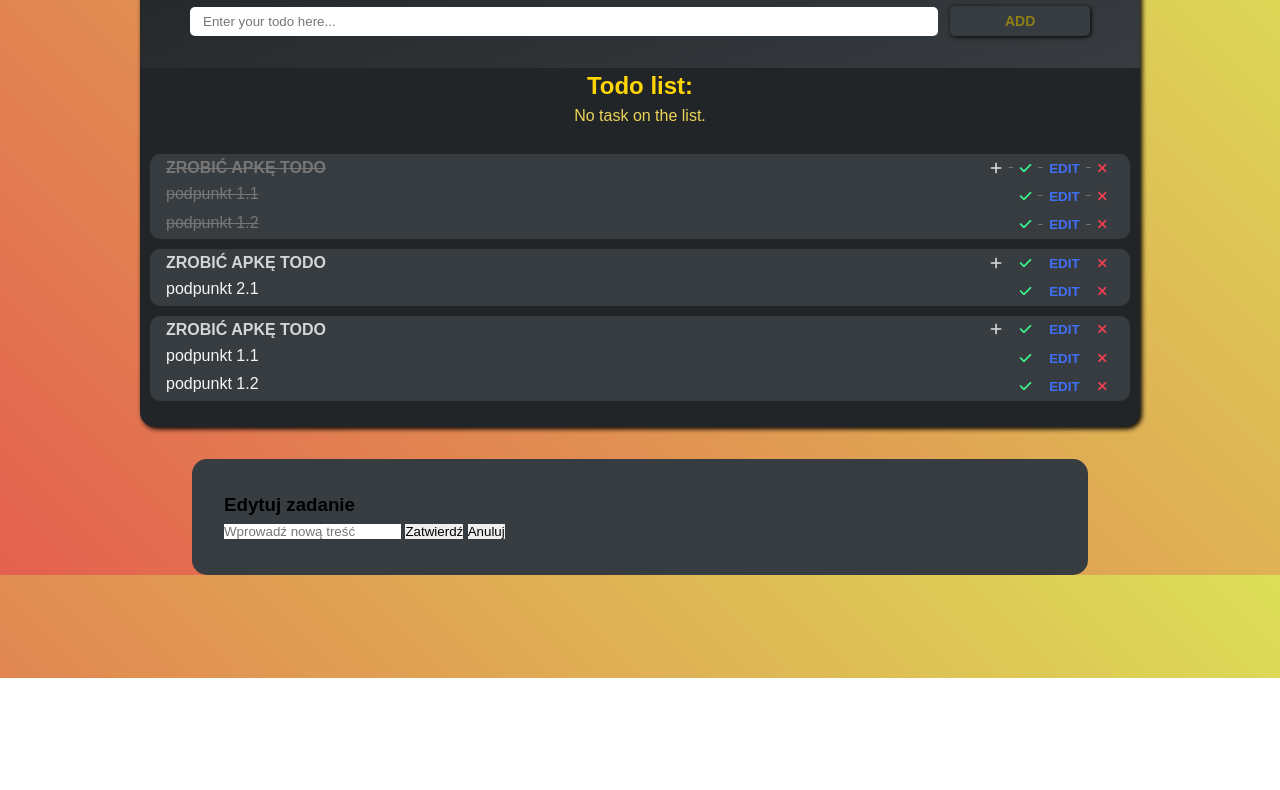
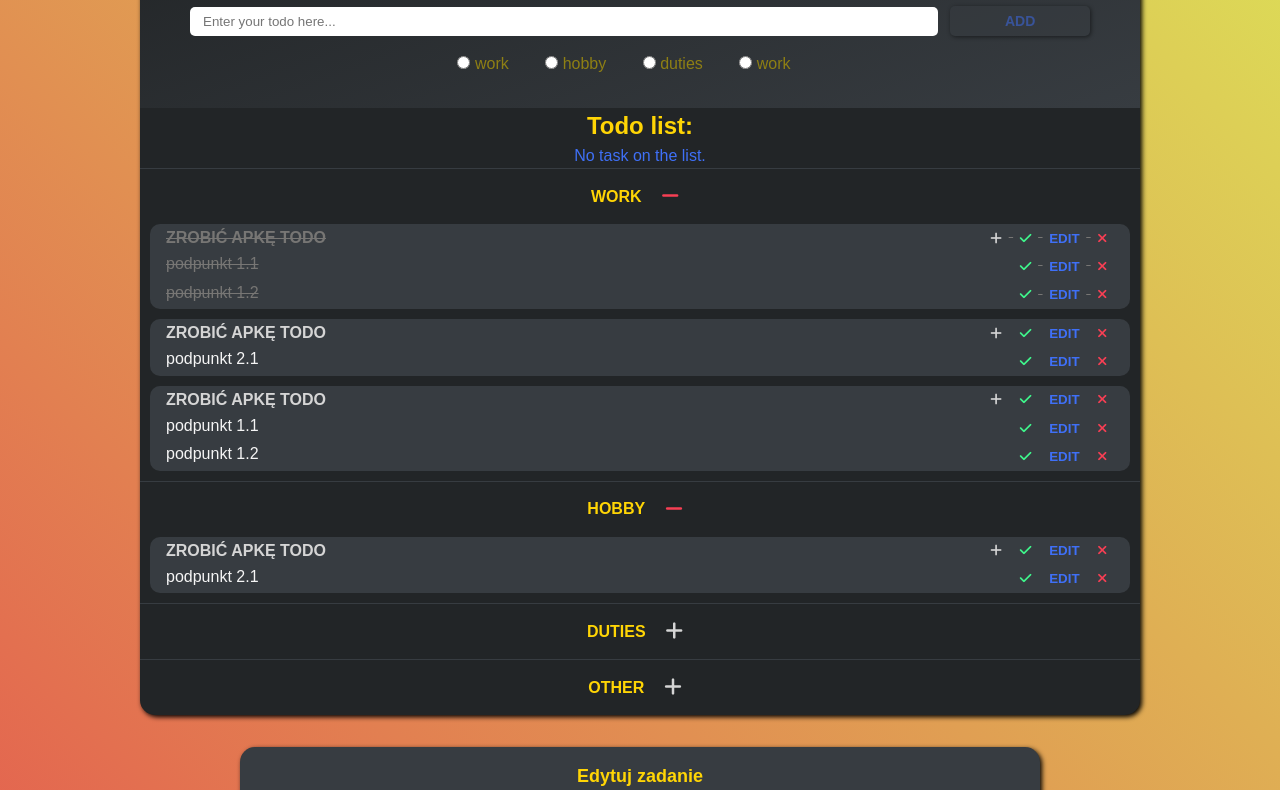
Before and after one commit to LukasGuziak/toDoApp, a website: page index.html in a window 1280 px wide. Shown: the part 122-912 px from the top of the page. Before the commit the page ends 800 px from the top, so only its background shows below. Drawn offline with Linux system fonts and the light colour scheme.

Commit message:
html and css upgreate

```diff
--- a/index.html
+++ b/index.html
@@ -16,16 +16,39 @@
     <div class="todo-app">
 
         <div class="header">
-            <h1 class="header__title"><span>Lukas Dev</span> ToDo App</h1>
+
+            <h1 class="header__title"><img class="header__title-logo" src="./dist/img/logo.png" alt=""> ToDo App</h1>
             <input type="text" class="header__input" placeholder="Enter your todo here...">
             <button class="header__add-btn">Add</button>
+            <div class="header__category">
+
+                <input type="radio" id="work" name="category" value="work">
+                <label for="work">work</label>
+
+                <input type="radio" id="hobby" name="category" value="hobby">
+                <label for="work">hobby</label>
+
+                <input type="radio" id="duties" name="category" value="duties">
+                <label for="work">duties</label>
+
+                <input type="radio" id="other" name="category" value="other">
+                <label for="other">work</label>
+            </div>
         </div>
 
         <div class="todo-list">
             <h3 class="todo-list__title">Todo list:</h3>
             <p class="todo-list__info">No task on the list.</p>
 
-            <ul class="list-box">
+            <ul class="list-box" id="work">
+
+                <div class="list-box__category">
+                    <h2 class="list-box__category-name">work</h2>
+                    <button class="list-box__category-btn expand"><i class="fas fa-plus"></i></button>
+                    <button class="list-box__category-btn collapse collapse-active"><i
+                            class="fas fa-minus"></i></button>
+
+                </div>
 
                 <li class="todo completed" id="test1">
 
@@ -127,17 +150,77 @@
 
 
             </ul>
+
+            <ul class="list-box">
+
+                <div class="list-box__category">
+                    <h2 class="list-box__category-name">hobby</h2>
+                    <button class="list-box__category-btn expand"><i class="fas fa-plus"></i></button>
+                    <button class="list-box__category-btn collapse collapse-active"><i
+                            class="fas fa-minus"></i></button>
+
+                </div>
+
+                <li class="todo" id="test2">
+
+                    <div class="main-box">
+
+                        <p class="todo__text">zrobić apkę todo</p>
+
+                        <div class="todo__tools">
+                            <button class="add"><i class="fas fa-plus"></i></button>
+                            <button class="complete"><i class="fas fa-check"></i></button>
+                            <button class="eddit">EDIT</button>
+                            <button class="delete"><i class="fas fa-times"></i></button>
+                        </div>
+
+                    </div>
+                    <ul class='sub-box'>
+
+                        <li class="todo-sub" id="sub2">podpunkt 2.1
+                            <div class="todo-sub__tools">
+                                <button class="complete"><i class="fas fa-check"></i></button>
+                                <button class="eddit">EDIT</button>
+                                <button class="delete"><i class="fas fa-times"></i></button>
+                            </div>
+                        </li>
+                    </ul>
+                </li>
+
+            </ul>
+
+            <ul class="list-box">
+                <div class="list-box__category">
+                    <h2 class="list-box__category-name">duties</h2>
+                    <button class="list-box__category-btn expand expand-active"><i class="fas fa-plus"></i></button>
+                    <button class="list-box__category-btn collapse"><i class="fas fa-minus"></i></button>
+
+                </div>
+            </ul>
+
+            <ul class="list-box">
+
+                <div class="list-box__category">
+                    <h2 class="list-box__category-name">other</h2>
+                    <button class="list-box__category-btn expand expand-active"><i class="fas fa-plus"></i></button>
+                    <button class="list-box__category-btn collapse"><i class="fas fa-minus"></i></button>
+
+                </div>
+            </ul>
+
+
+
         </div>
 
     </div>
 
     <div class="popup">
         <h3 class="popup__title">Edytuj zadanie</h3>
-        <div class="popup-body">
-            <p class="popup-info"></p>
-            <input class="popup-input" type="text" placeholder="Wprowadź nową treść">
-            <button class="popup-btn accept">Zatwierdź</button>
-            <button class="popup-btn cancel">Anuluj</button>
+        <div class="popup__body">
+            <p class="popup__info">Lorem ipsum dolor sit amet consectetur adipisicing elit.</p>
+            <input class="popup__input" type="text" placeholder="Wprowadź nową treść">
+            <button class="popup__btn accept">Zatwierdź</button>
+            <button class="popup__btn cancel">Anuluj</button>
         </div>
     </div>
 
--- a/src/sass/main.scss
+++ b/src/sass/main.scss
@@ -47,9 +47,10 @@ html {
 
 body {
 	display: flex;
-	justify-content: center;
+	// justify-content: center;
 	align-items: center;
-	flex-direction:column;
+	flex-direction: column;
+	min-height: 100vh;
 	// position: relative;
 	font-size: 1.6rem;
 	line-height: 1.5;
@@ -85,9 +86,14 @@ body {
 			color: var(--yellow);
 			text-transform: uppercase;
 			padding-bottom: 0.5em;
-			span {
-				font-size: 1.6rem;
-			}
+			padding-left: 1em;
+			display: flex;
+			justify-content: center;
+			align-items: center;
+		}
+		&__title-logo {
+			width: 100px;
+			padding-right: 0.5em;
 		}
 		&__input {
 			width: 80%;
@@ -101,16 +107,24 @@ body {
 			border-radius: 5px;
 			width: 15%;
 			background-color: var(--medium-grey);
-			color: var(--grey-yellow);
+			color: var(--blue);
 			font-weight: 700;
 			font-size: 1.4rem;
 			box-shadow: 1px 1px 4px black;
 			text-transform: uppercase;
-			transition: color 0s, transform 0s;
+			transition: transform 0s, opacity 0s;
 			cursor: pointer;
+			opacity: 0.5;
 			&:hover {
-				color: var(--dark-yellow);
+				opacity: 1;
 				transform: scale(1.05);
+			}
+		}
+		&__category {
+			margin-top: 1em;
+			color: #8e7f14;
+			label {
+				padding-right: 2em;
 			}
 		}
 	}
@@ -119,18 +133,60 @@ body {
 		&__title {
 			color: var(--yellow);
 			font-size: 2.4rem;
+			// padding: 0.5em 0 0 0;
 		}
 		&__info {
-			color: var(--gold);
+			color: var(--blue);
 		}
 
 		.list-box {
-			padding: 1em 0;
+			border-top: 1px solid var(--medium-grey);
+
+			&__category {
+				// background-color: aqua;
+				display: flex;
+				flex-direction: row;
+				justify-content: center;
+				align-items: center;
+				margin: 10px;
+
+				&-name {
+					color: var(--yellow);
+					text-transform: uppercase;
+					font-size: 1.6rem;
+				}
+				&-btn {
+					font-size: 2rem;
+					padding: 0.3em 0.5em;
+					margin-left: 0.5em;
+					// border: 1px solid;
+					border-radius: 5px;
+					background-color: transparent;
+					cursor: pointer;
+					transition: background-color 0.3s;
+					display: none;
+					&:hover {
+						background-color: var(--light-grey);
+					}
+				}
+				.expand {
+					color: var(--dark-white);
+					&-active {
+						display: block;
+					}
+				}
+				.collapse {
+					color: var(--red);
+					&-active {
+						display: block;
+					}
+				}
+			}
 
 			.todo {
 				// background-color: rgba(204, 12, 12, 0.3);
 				// padding: 0.3em 1em;
-				margin: 10px;
+				margin: 0px 10px 10px;
 				// border: 2px solid black;
 				overflow: hidden;
 				border-radius: 10px;
@@ -155,6 +211,7 @@ body {
 						border-radius: 5px;
 						background-color: transparent;
 						cursor: pointer;
+						transition: background-color 0.3s;
 						&:hover {
 							background-color: var(--light-grey);
 						}
@@ -192,6 +249,7 @@ body {
 								border-radius: 5px;
 								background-color: transparent;
 								cursor: pointer;
+								transition: background-color 0.3s;
 								&:hover {
 									background-color: var(--light-grey);
 								}
@@ -227,10 +285,57 @@ body {
 	}
 }
 
-.popup{
-	padding: 2em;
+.popup {
+	padding: 1em 0.5em;
+	max-width: 800px;
 	width: 70%;
 	background-color: var(--medium-grey);
 	border-radius: 15px;
 
+	text-align: center;
+	box-shadow: 2px 2px 5px black;
+
+	&__title {
+		font-size: 1.8rem;
+		color: var(--yellow);
+		// margin-bottom: 1em;
+	}
+	&__info {
+		color: var(--blue);
+		margin-bottom: 1em;
+	}
+	&__input {
+		// color: var(--blue);
+		width: 95%;
+		padding: 0.5em 1em;
+		border-radius: 5px;
+		margin-bottom: 1.5em;
+	}
+	&__btn {
+		padding: 0.5em 1em;
+		text-transform: uppercase;
+		margin: 0 1em;
+		border-radius: 5px;
+		cursor: pointer;
+		background-color: transparent;
+		font-weight: 700;
+		font-size: 1.4rem;
+		box-shadow: 1px 1px 4px black;
+		text-transform: uppercase;
+		transition: color 0s, opacity 0s;
+		opacity: 0.5;
+		&:hover {
+			transform: scale(1.05);
+			opacity: 1;
+		}
+	}
+
+	&__body {
+		.cancel {
+			color: var(--red);
+		}
+		.accept {
+			color: var(--green);
+		}
+	}
 }
```
Also changed, not shown: dist/css/main.min.css, dist/img/logo FINAL.png (added), dist/img/logo.png (added), src/img/logo.png (added), 1 other file.
